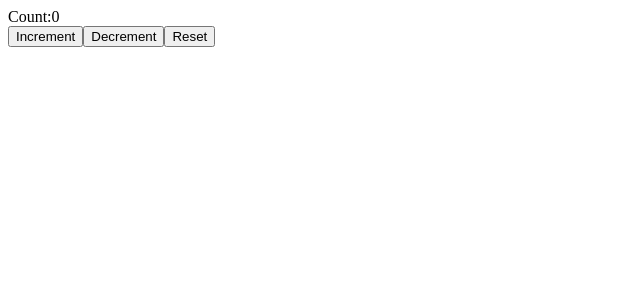
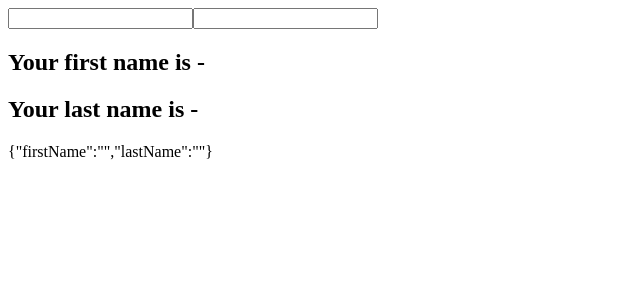
Before and after one commit to rahul-COD3/learn-react, a React (Vite) app: page / in a window 1280 px wide. Shown: the top 300 px of the page, without its empty margins (0-640 px from the left). Built offline with nearby package versions, Linux system fonts and the light colour scheme.

Commit message:
:construction_worker: Use state with Objects

```diff
--- a/src/App.jsx
+++ b/src/App.jsx
@@ -1,7 +1,7 @@
-import HooksCounter from "./Components/HooksCounter";
+import HookCoutnerThree from "./Components/HookCoutnerThree";
 
 function App() {
-  return <HooksCounter />;
+  return <HookCoutnerThree />;
 }
 
 export default App;
--- /dev/null
+++ b/src/Components/HookCoutnerThree.jsx
@@ -0,0 +1,24 @@
+import React, { useState } from "react";
+
+function HookCoutnerThree() {
+  const [name, setName] = useState({ firstName: "", lastName: "" });
+  return (
+    <div>
+      <input
+        value={name.firstName}
+        onChange={(e) => setName({ ...name, firstName: e.target.value })}
+        type="text"
+      />
+      <input
+        value={name.lastName}
+        onChange={(e) => setName({ ...name, lastName: e.target.value })}
+        type="text"
+      />
+      <h2>Your first name is - {name.firstName}</h2>
+      <h2>Your last name is - {name.lastName}</h2>
+      <div>{JSON.stringify(name)}</div>
+    </div>
+  );
+}
+
+export default HookCoutnerThree;
```
